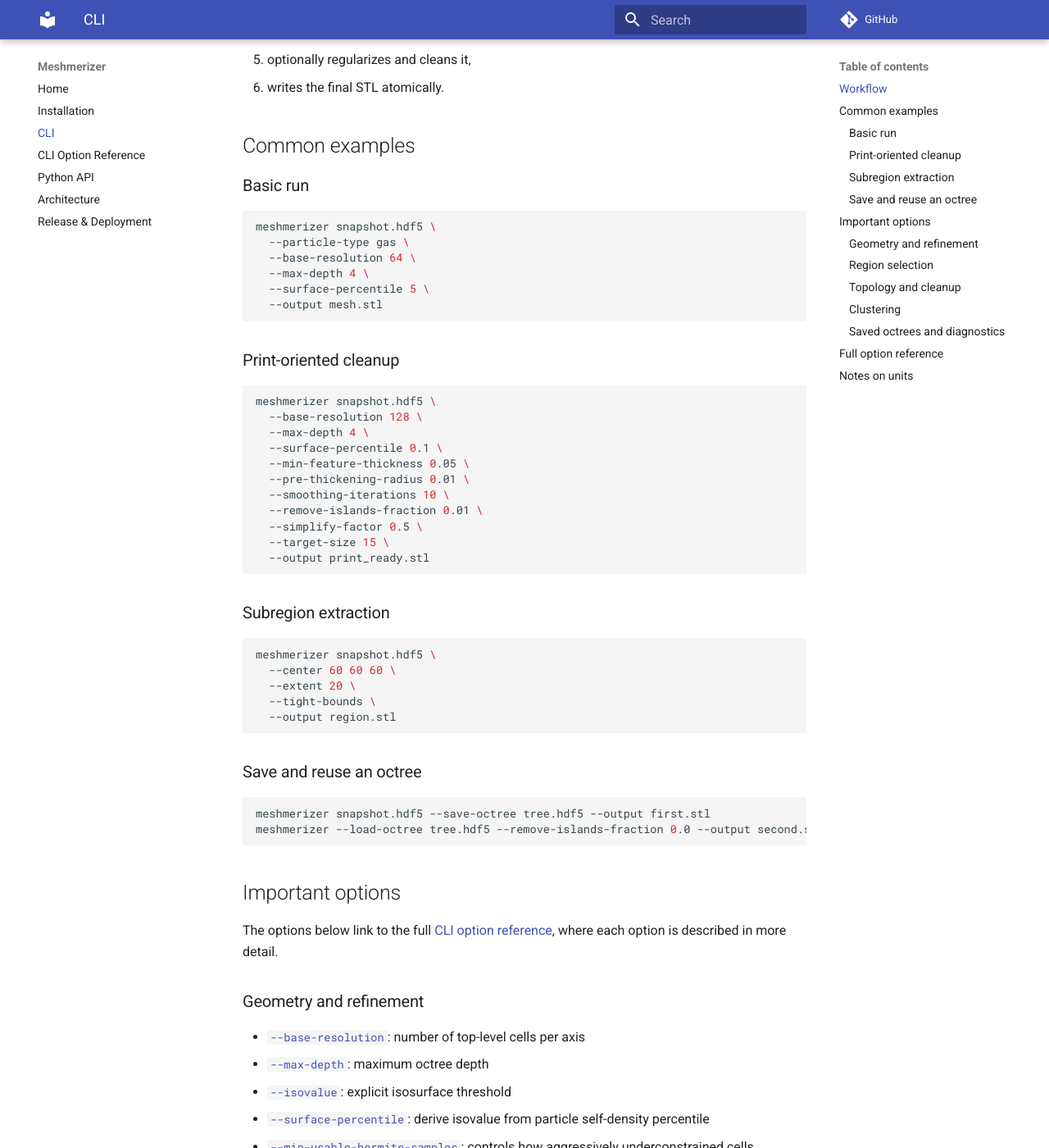
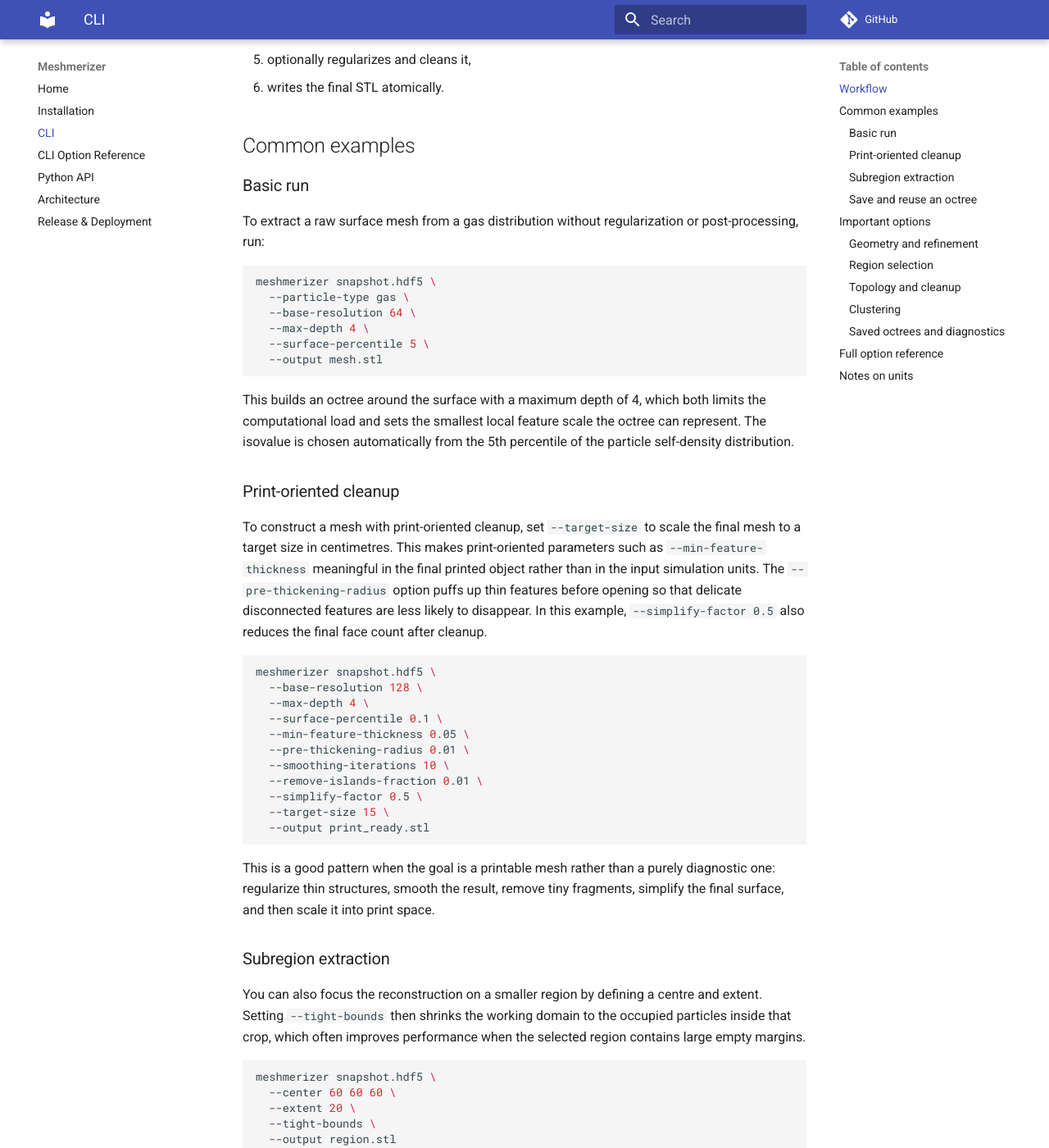
Before and after one commit to WillJRoper/meshmerizer, an MkDocs documentation site: the page built from docs/cli.md, in a window 1280 px wide and 1400 px high, scrolled down 551 px. Shown: the whole window at 82% size. Built offline with MkDocs 1.6.1 and Material for MkDocs 9.7.7, drawn with Linux system fonts in a browser that asks for light colours; comment, search, counter and statistics services are not loaded; some of the changed text lies outside the part shown.

Commit message:
docs expand cli examples and refresh plans

````diff
--- a/docs/cli.md
+++ b/docs/cli.md
@@ -26,6 +26,9 @@ At a high level, the CLI:
 
 ### Basic run
 
+To extract a raw surface mesh from a gas distribution without regularization or
+post-processing, run:
+
 ```bash
 meshmerizer snapshot.hdf5 \
   --particle-type gas \
@@ -35,7 +38,20 @@ meshmerizer snapshot.hdf5 \
   --output mesh.stl
 ```
 
+This builds an octree around the surface with a maximum depth of 4, which both
+limits the computational load and sets the smallest local feature scale the
+octree can represent. The isovalue is chosen automatically from the 5th
+percentile of the particle self-density distribution.
+
 ### Print-oriented cleanup
+
+To construct a mesh with print-oriented cleanup, set `--target-size` to scale
+the final mesh to a target size in centimetres. This makes print-oriented
+parameters such as `--min-feature-thickness` meaningful in the final printed
+object rather than in the input simulation units. The `--pre-thickening-radius`
+option puffs up thin features before opening so that delicate disconnected
+features are less likely to disappear. In this example, `--simplify-factor 0.5`
+also reduces the final face count after cleanup.
 
 ```bash
 meshmerizer snapshot.hdf5 \
@@ -51,7 +67,16 @@ meshmerizer snapshot.hdf5 \
   --output print_ready.stl
 ```
 
+This is a good pattern when the goal is a printable mesh rather than a purely
+diagnostic one: regularize thin structures, smooth the result, remove tiny
+fragments, simplify the final surface, and then scale it into print space.
+
 ### Subregion extraction
+
+You can also focus the reconstruction on a smaller region by defining a centre
+and extent. Setting `--tight-bounds` then shrinks the working domain to the
+occupied particles inside that crop, which often improves performance when the
+selected region contains large empty margins.
 
 ```bash
 meshmerizer snapshot.hdf5 \
@@ -63,10 +88,19 @@ meshmerizer snapshot.hdf5 \
 
 ### Save and reuse an octree
 
+When you want to experiment with cleanup settings, diagnostics, or export
+choices without paying the cost of rebuilding the adaptive tree each time, save
+the octree state after the initial reconstruction pass and reload it later.
+
 ```bash
 meshmerizer snapshot.hdf5 --save-octree tree.hdf5 --output first.stl
 meshmerizer --load-octree tree.hdf5 --remove-islands-fraction 0.0 --output second.stl
 ```
+
+The first command builds the octree from the snapshot and stores the particles,
+bounds, isovalue, refined cells, and contributor data in HDF5. The second
+command reuses that saved state directly, which is useful when iterating on
+post-processing and export behavior rather than on the tree construction.
 
 ## Important options
 
````
Also changed, not shown: other parts of docs/cli.md (+1 -1 lines), docs/project-completion-plan.md (+7 -12 lines), docs/structure-and-documentation-refactor-plan.md (+8 -5 lines).
